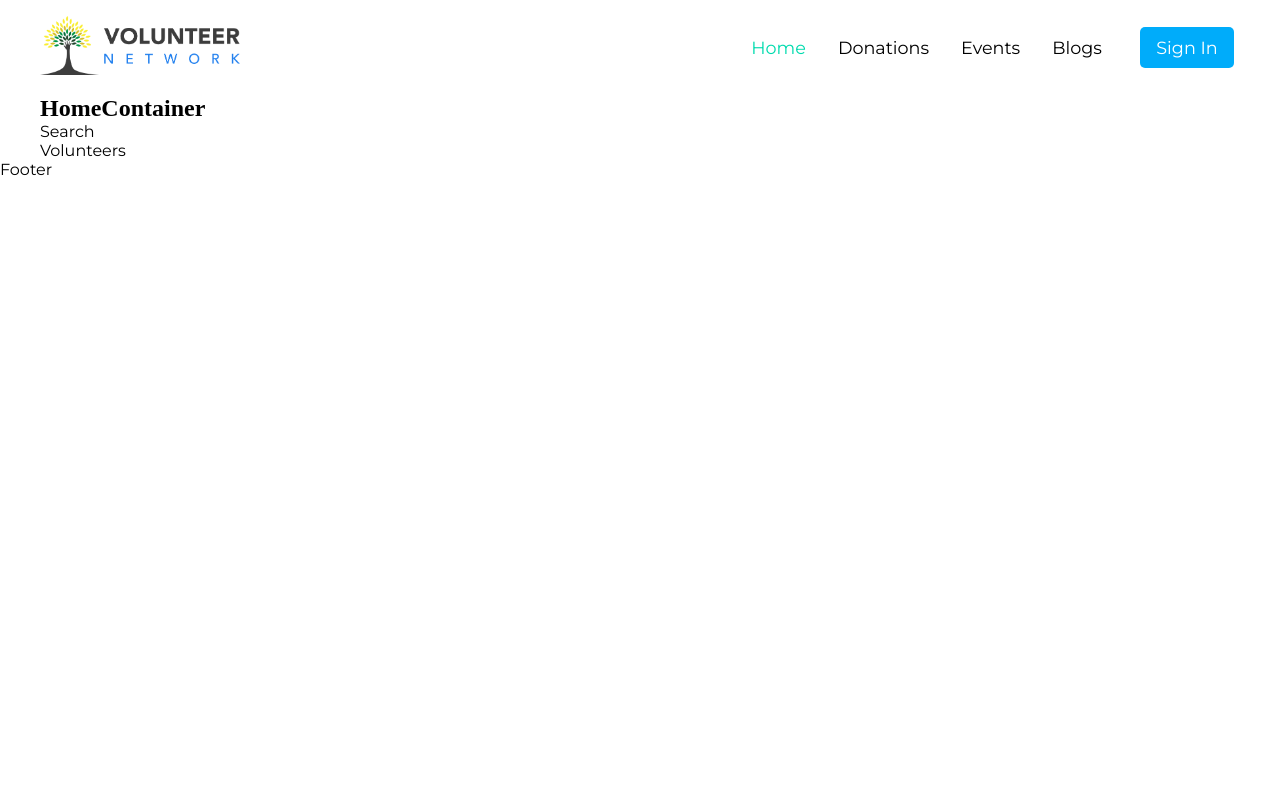
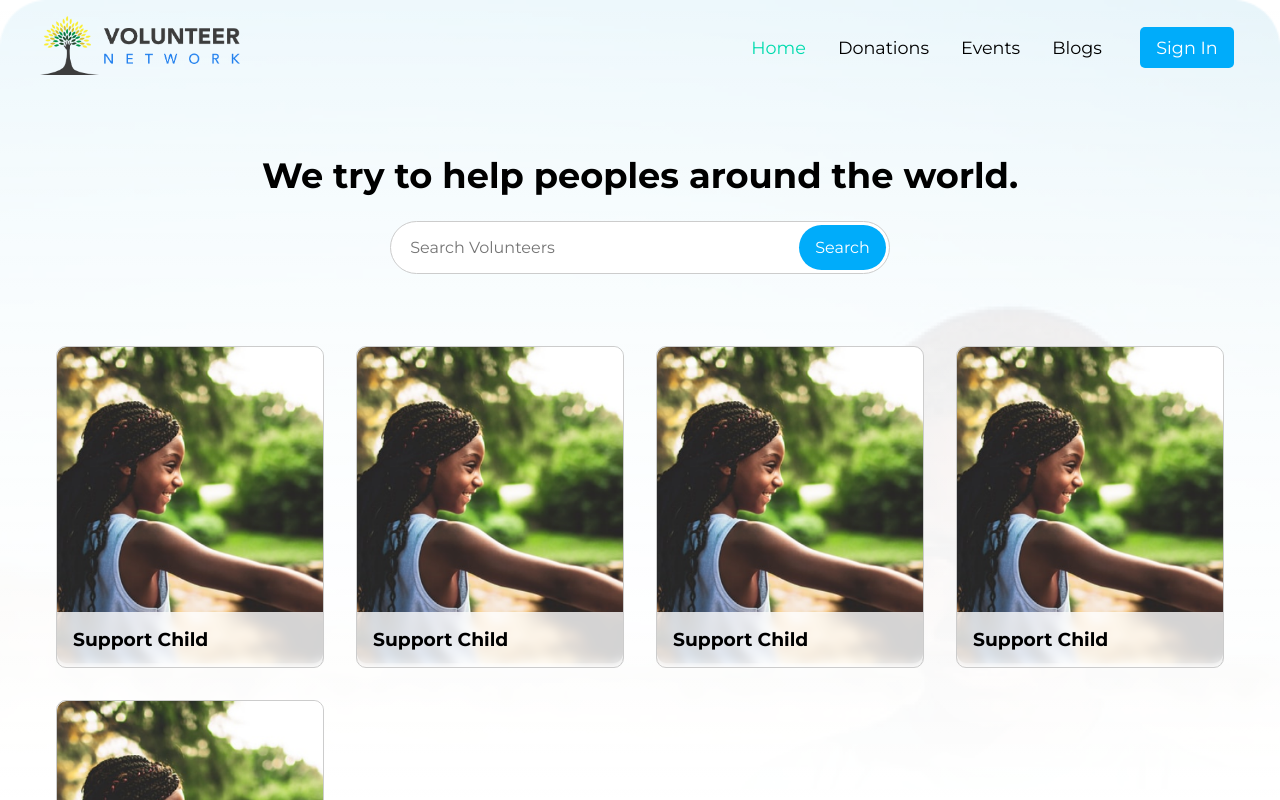
Before and after one commit to Ashik-Mahmud/volunteer-app-with-nodejs, a React (Create React App) app: page / in a window 1280 px wide. Shown: the top 800 px of the page. Built offline with nearby package versions, Linux system fonts and the light colour scheme; a web font is replaced by a local one.

Commit message:
design done volunteers

```diff
--- a/src/App.css
+++ b/src/App.css
@@ -23,6 +23,12 @@
 body {
   font-family: var(--montserrat);
   font-size: 16px;
+  background: linear-gradient(to bottom, rgba(255, 255, 255, 0.857), #fff),
+    url("./Assets/images/refuseShelter.png");
+  background-size: cover;
+  background-repeat: no-repeat;
+  background-position: center top;
+  background-attachment: fixed;
 }
 h1 {
   font-family: var(--special-font);
--- a/src/App.js
+++ b/src/App.js
@@ -1,5 +1,6 @@
 import { Route, Routes } from 'react-router-dom';
 import './App.css';
+import Blogs from "./Pages/Blogs/Blogs";
 import Events from "./Pages/Events/Events";
 import Home from "./Pages/Home/Home/Home";
 import Volunteers from './Pages/Home/Volunteers/Volunteers';
@@ -14,6 +15,7 @@ function App() {
           <Route path='/home' element={<Home />} />
           <Route path='/donations' element={<Volunteers />} />
           <Route path='/events' element={<Events />} />
+          <Route path='/blogs' element={<Blogs />} />
       </Routes>
       <Footer />
     </>
--- a/src/Pages/Home/Home/Home.jsx
+++ b/src/Pages/Home/Home/Home.jsx
@@ -6,7 +6,6 @@ const Home = () => {
   return (
     <HomeContainer>
       <div className="container">
-        <h1>HomeContainer</h1>
         <Search />
         <Volunteers />
       </div>
@@ -16,6 +15,7 @@ const Home = () => {
 
 const HomeContainer = styled.section`
   position: relative;
+  padding: 2rem 0rem;
 `;
 
 export default Home;
--- a/src/Pages/Home/Search/Search.jsx
+++ b/src/Pages/Home/Search/Search.jsx
@@ -2,9 +2,52 @@ import React from "react";
 import styled from "styled-components";
 
 const Search = () => {
-  return <SearchContainer>Search</SearchContainer>;
+  return (
+    <SearchContainer>
+      <h2>We try to help peoples around the world.</h2>
+      <div className="search">
+        <input
+          type="search"
+          id="search"
+          placeholder="Search Volunteers"
+          name="search"
+        />
+        <button className="btn btn-primary">Search</button>
+      </div>
+    </SearchContainer>
+  );
 };
 const SearchContainer = styled.div`
   position: relative;
+  padding: 1rem 0rem;
+  text-align: center;
+  h2 {
+    font-size: 2.2rem;
+    margin: 0.7rem 0rem;
+  }
+  .search {
+    display: flex;
+    align-items: stretch;
+    background: #ffffff;
+    border: 1px solid #ccc;
+    border-radius: 80px;
+    padding: 0.2rem;
+    width: 500px;
+    margin: 1.5rem auto;
+    input {
+      width: 100%;
+      background-color: transparent;
+      outline: none;
+      font-size: 1rem;
+      font-family: var(--montserrat);
+      border: none;
+      padding: 0.8rem 1rem;
+    }
+    button {
+      padding: 0rem 1rem;
+      border-radius: 80px;
+      margin: 0rem;
+    }
+  }
 `;
 export default Search;
--- a/src/Pages/Home/Volunteers/Volunteer/Volunteer.jsx
+++ b/src/Pages/Home/Volunteers/Volunteer/Volunteer.jsx
@@ -1,10 +1,33 @@
 import React from "react";
 import styled from "styled-components";
-
+import Img from "../../../../Assets/images/childSupport.png";
 const Volunteer = () => {
-  return <VolunteerContainer>Volunteer</VolunteerContainer>;
+  return (
+    <VolunteerContainer>
+      <div className="image">
+        <img src={Img} alt="img" />
+      </div>
+      <div className="title">
+        <h3>Support Child</h3>
+      </div>
+    </VolunteerContainer>
+  );
 };
 const VolunteerContainer = styled.div`
   position: relative;
+  border: 1px solid #ccc;
+  border-radius: 10px;
+  padding: 0rem;
+  overflow: hidden;
+  .title {
+    background: #ffffffcc;
+    padding: 1rem 1rem;
+    position: absolute;
+    z-index: 1;
+    left: 0%;
+    bottom: 0%;
+    width: 100%;
+    backdrop-filter: blur(4px);
+  }
 `;
 export default Volunteer;
--- a/src/Pages/Home/Volunteers/Volunteers.jsx
+++ b/src/Pages/Home/Volunteers/Volunteers.jsx
@@ -1,11 +1,25 @@
 import React from "react";
 import styled from "styled-components";
-
+import Volunteer from "./Volunteer/Volunteer";
 const Volunteers = () => {
-  return <VolunteersContainer>Volunteers</VolunteersContainer>;
+  return (
+    <div className="container">
+      <VolunteersContainer>
+        <Volunteer />
+        <Volunteer />
+        <Volunteer />
+        <Volunteer />
+        <Volunteer />
+      </VolunteersContainer>
+    </div>
+  );
 };
 
 const VolunteersContainer = styled.div`
   position: relative;
+  display: grid;
+  grid-template-columns: repeat(auto-fill, minmax(240px, 1fr));
+  grid-gap: 2rem;
+  margin: 2rem 0rem;
 `;
 export default Volunteers;
--- a/src/Shared/Footer/Footer.jsx
+++ b/src/Shared/Footer/Footer.jsx
@@ -2,9 +2,21 @@ import React from "react";
 import styled from "styled-components";
 
 const Footer = () => {
-  return <FooterContainer>Footer</FooterContainer>;
+  return (
+    <FooterContainer>
+      <div className="container">
+        <p>
+          &copy; Copyright by {new Date().getFullYear()} & Alright Reserved{" "}
+          <span className="colorize">Volunteers Networks</span>
+        </p>
+      </div>
+    </FooterContainer>
+  );
 };
 const FooterContainer = styled.footer`
   position: relative;
+  text-align: center;
+  padding: 1rem 0rem;
+  margin-top: 1rem;
 `;
 export default Footer;
```
